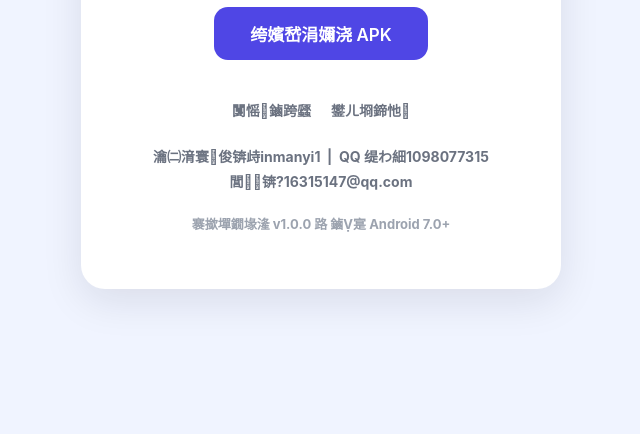
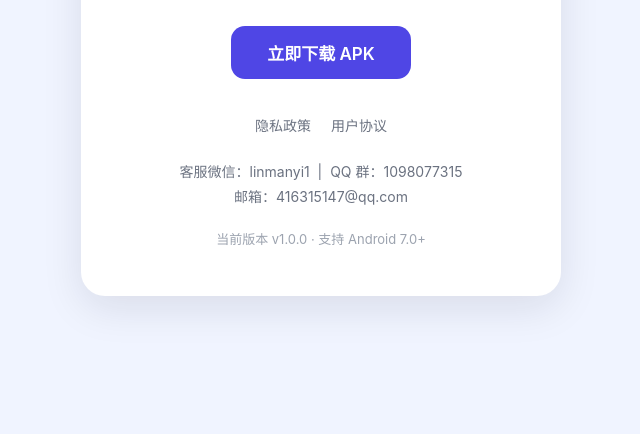
Before and after one commit to sirsunny-lin/perfect-clicker-docs, a plain HTML site: page index.html in a window 1280 px wide. Shown: the part 366-800 px from the top of the page, without its empty margins (319-959 px from the left). Drawn offline with Linux system fonts and the light colour scheme.

Commit message:
Update index.html

```diff
--- a/index.html
+++ b/index.html
@@ -3,7 +3,7 @@
 <head>
   <meta charset="UTF-8">
   <meta name="viewport" content="width=device-width, initial-scale=1.0">
-  <title>瀹岀編鐐瑰嚮鍣?- 涓嬭浇</title>
+  <title>完美点击器 - 下载</title>
   <style>
     * { box-sizing: border-box; margin: 0; padding: 0; }
     body { font-family: -apple-system, BlinkMacSystemFont, "Segoe UI", "PingFang SC", "Microsoft YaHei", sans-serif; background: #f0f4ff; color: #1f2937; min-height: 100vh; display: flex; align-items: center; justify-content: center; }
@@ -24,24 +24,24 @@
 </head>
 <body>
   <div class="card">
-    <div class="icon">馃憜</div>
-    <h1>瀹岀編鐐瑰嚮鍣?/h1>
-    <p class="sub">瑙︽帶杈呭姪宸ュ叿 路 璁╅噸澶嶆搷浣滄洿绠€鍗?/p>
-    <a href="#" class="btn" id="downloadBtn">绔嬪嵆涓嬭浇 APK</a>
+    <div class="icon">😜</div>
+    <h1>完美点击器</h1>
+    <p class="sub">触摸辅助工具 · 让重复操作更简单</p>
+    <a href="#" class="btn" id="downloadBtn">立即下载 APK</a>
     <div class="links">
-      <a href="privacy.html">闅愮鏀跨瓥</a>
-      <a href="agreement.html">鐢ㄦ埛鍗忚</a>
+      <a href="privacy.html">隐私政策</a>
+      <a href="agreement.html">用户协议</a>
     </div>
     <div class="contact">
-      瀹㈡湇寰俊锛歭inmanyi1 &nbsp;|&nbsp; QQ 缇わ細1098077315<br>
-      閭锛?16315147@qq.com
+      客服微信：linmanyi1 &nbsp;|&nbsp; QQ 群：1098077315<br>
+      邮箱：416315147@qq.com
     </div>
-    <p class="version">褰撳墠鐗堟湰 v1.0.0 路 鏀寔 Android 7.0+</p>
+    <p class="version">当前版本 v1.0.0 · 支持 Android 7.0+</p>
   </div>
   <script>
     document.getElementById('downloadBtn').addEventListener('click', function(e) {
       e.preventDefault();
-      alert('璇烽€氳繃瀹㈡湇寰俊 linmanyi1 鎴?QQ 缇?1098077315 鑾峰彇瀹夎鍖呫€?);
+      alert('请通过客服微信 linmanyi1 或 QQ 群 1098077315 获取安装包。');
     });
   </script>
 </body>
```
